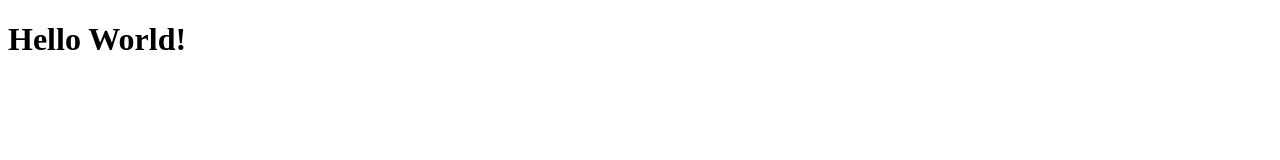
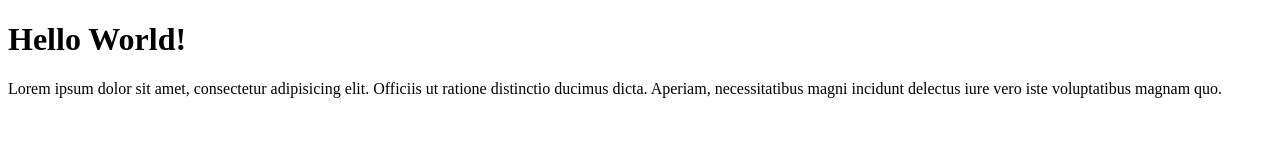
Before and after one commit to Andrey1Mishchenko/github-test, a plain HTML site: page index.html in a window 1280 px wide. Drawn offline with Linux system fonts and the light colour scheme.

Commit message:
добавлено рандом-текст

```diff
--- a/index.html
+++ b/index.html
@@ -8,5 +8,7 @@
 </head>
 <body>
     <h1>Hello World!</h1>
+    <p>Lorem ipsum dolor sit amet, consectetur adipisicing elit. Officiis ut ratione distinctio ducimus dicta. Aperiam, necessitatibus magni incidunt delectus iure vero iste voluptatibus magnam quo.
+    </p>
 </body>
 </html>
```
